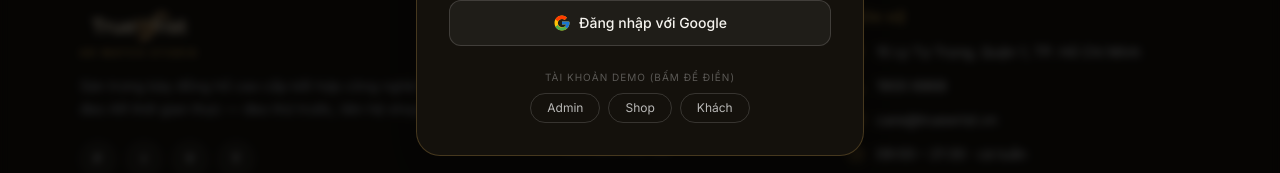
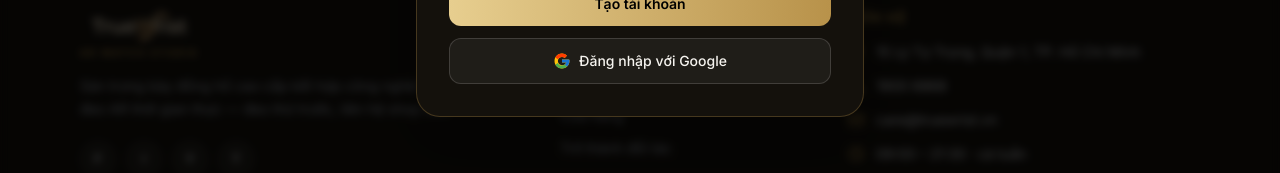
Before and after one commit to LuuDong2004/Watch-AR-Try-On, a React (Vite) app in the folder frontend/: page / in a window 1280 px wide. Both pictures are taken after a click on the button "Đăng ký tài khoản". Shown: the part 555-728 px from the top of the page. Built offline with nearby package versions, Linux system fonts and the light colour scheme; no server answers.

Commit message:
chore(auth): remove demo-account quick-fill from login screen
Co-Authored-By: Claude Opus 4.8 (1M context) <noreply@anthropic.com>

```diff
--- a/frontend/src/components/auth/LoginScreen.jsx
+++ b/frontend/src/components/auth/LoginScreen.jsx
@@ -5,12 +5,6 @@ import { useLoginPrompt } from '../../auth/loginPrompt';
 import { ApiError, authApi } from '../../api';
 
 const API_BASE = import.meta.env.VITE_API_BASE_URL || '';
-
-const DEMO = [
-  { label: 'Admin', email: 'admin@watch.vn', password: 'admin123' },
-  { label: 'Shop', email: 'aventus@watch.vn', password: 'shop123' },
-  { label: 'Khách', email: 'khach@watch.vn', password: 'khach123' },
-];
 
 /**
  * Full-screen sign-in / sign-up overlay. On success it just closes — App.jsx
@@ -88,12 +82,6 @@ export default function LoginScreen({ onClose }) {
     } finally {
       setBusy(false);
     }
-  }
-
-  function quickFill(d) {
-    switchTab('login');
-    setEmail(d.email);
-    setPassword(d.password);
   }
 
   return (
@@ -287,25 +275,6 @@ export default function LoginScreen({ onClose }) {
               </svg>
               Đăng nhập với Google
             </a>
-
-            {/* Demo accounts */}
-            <div className="mt-6">
-              <p className="mb-2 text-center text-[10px] uppercase tracking-widest text-white/30">
-                Tài khoản demo (bấm để điền)
-              </p>
-              <div className="flex justify-center gap-2">
-                {DEMO.map((d) => (
-                  <button
-                    key={d.label}
-                    type="button"
-                    onClick={() => quickFill(d)}
-                    className="rounded-full border border-white/15 px-4 py-1.5 text-xs text-white/70 hover:border-[#B8924A] hover:text-white"
-                  >
-                    {d.label}
-                  </button>
-                ))}
-              </div>
-            </div>
           </>
         )}
       </div>
```
